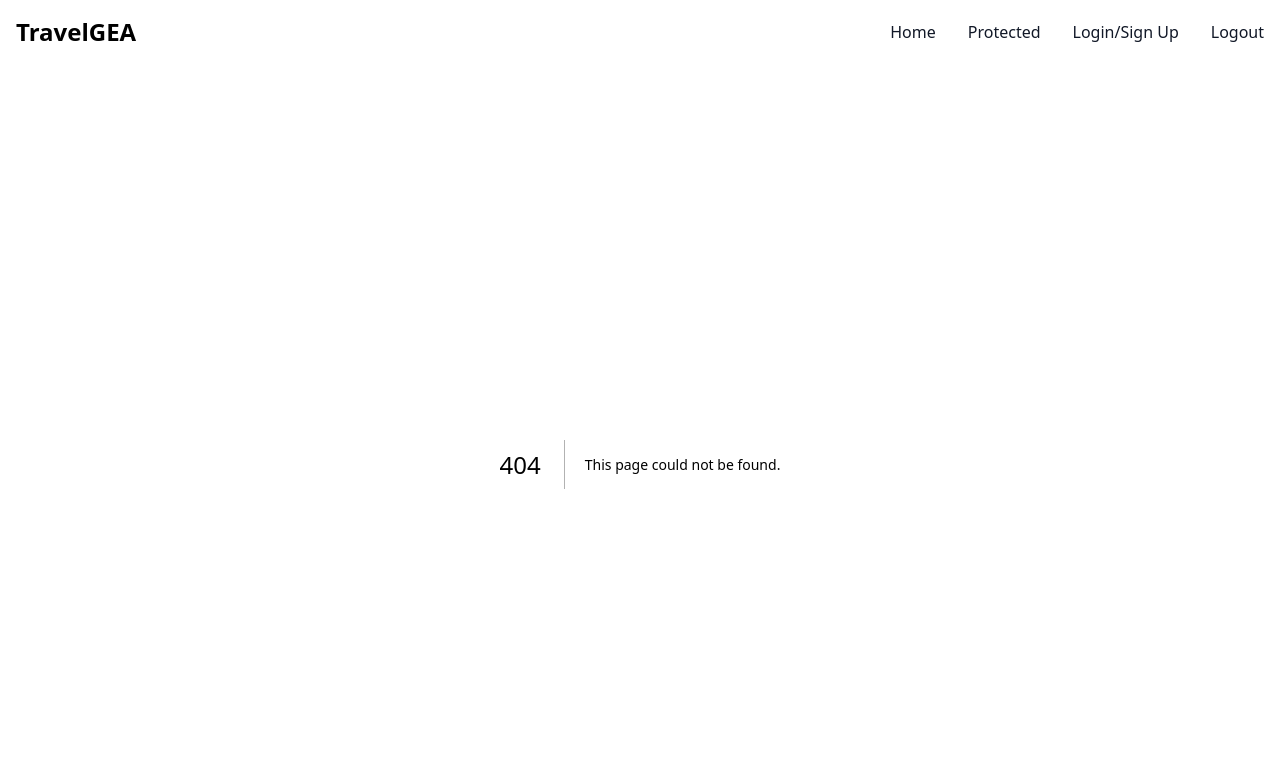
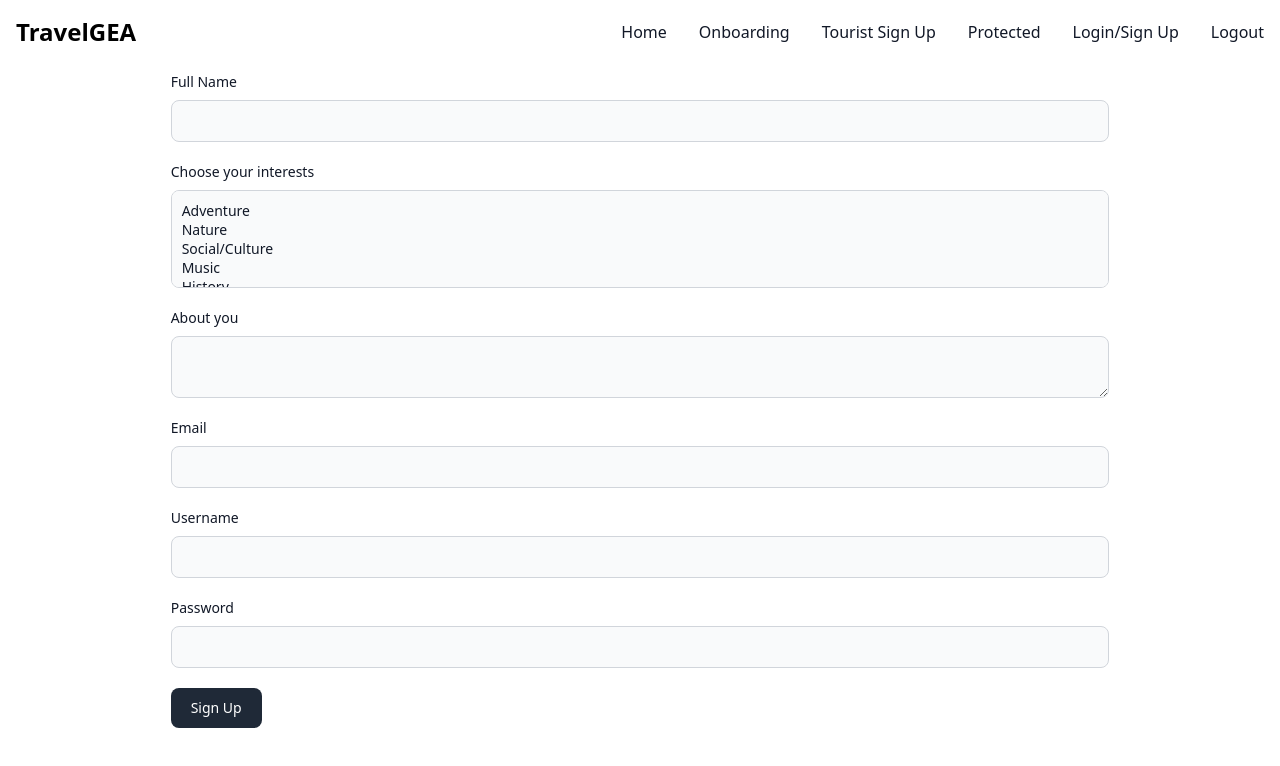
Before and after one commit to padamupreti/teampsp-codesprint-hackathon, a Next.js app in the folder travel-gea-frontend/: page /tourist-sign-up in a window 1280 px wide. Before the commit this address had no page. Shown: the top 766 px of the page. Built offline with nearby package versions, Linux system fonts and the light colour scheme.

Commit message:
Add initial onboarding and tourist sign up

```diff
--- a/travel-gea-frontend/src/components/Navbar.js
+++ b/travel-gea-frontend/src/components/Navbar.js
@@ -53,6 +53,22 @@ function Navbar() {
                         </li>
                         <li>
                             <Link
+                                href="/onboarding"
+                                className="block py-2 px-3 text-gray-900 rounded-sm hover:bg-gray-100 md:hover:bg-transparent md:border-0 md:hover:text-blue-700 md:p-0 dark:text-white md:dark:hover:text-blue-500 dark:hover:bg-gray-700 dark:hover:text-white md:dark:hover:bg-transparent"
+                            >
+                                Onboarding
+                            </Link>
+                        </li>
+                        <li>
+                            <Link
+                                href="/tourist-sign-up"
+                                className="block py-2 px-3 text-gray-900 rounded-sm hover:bg-gray-100 md:hover:bg-transparent md:border-0 md:hover:text-blue-700 md:p-0 dark:text-white md:dark:hover:text-blue-500 dark:hover:bg-gray-700 dark:hover:text-white md:dark:hover:bg-transparent"
+                            >
+                                Tourist Sign Up
+                            </Link>
+                        </li>
+                        <li>
+                            <Link
                                 href="/protected"
                                 className="block py-2 px-3 text-gray-900 rounded-sm hover:bg-gray-100 md:hover:bg-transparent md:border-0 md:hover:text-blue-700 md:p-0 dark:text-white md:dark:hover:text-blue-500 dark:hover:bg-gray-700 dark:hover:text-white md:dark:hover:bg-transparent"
                             >
--- /dev/null
+++ b/travel-gea-frontend/src/components/TouristSignUpForm.js
@@ -0,0 +1,108 @@
+function TouristSignUpForm({ handleSubmit }) {
+    return (
+        <form method="POST" className="mt-2" onSubmit={handleSubmit}>
+            <div className="mb-5">
+                <label
+                    htmlFor="signup-fullname"
+                    className="block mb-2 text-sm font-medium text-gray-900 dark:text-white"
+                >
+                    Full Name
+                </label>
+                <input
+                    type="text"
+                    name="name"
+                    id="signup-fullname"
+                    required
+                    className="bg-gray-50 border border-gray-300 text-gray-900 text-sm rounded-lg focus:ring-blue-500 focus:border-blue-500 block w-full p-2.5 dark:bg-gray-700 dark:border-gray-600 dark:placeholder-gray-400 dark:text-white dark:focus:ring-blue-500 dark:focus:border-blue-500"
+                />
+            </div>
+            <div className="mb-5">
+                <label
+                    htmlFor="signup-interests"
+                    className="block mb-2 text-sm font-medium text-gray-900 dark:text-white"
+                >
+                    Choose your interests
+                </label>
+                <select
+                    name="interests"
+                    id="signup-interests"
+                    multiple
+                    className="bg-gray-50 border border-gray-300 text-gray-900 text-sm rounded-lg focus:ring-blue-500 focus:border-blue-500 block w-full p-2.5 dark:bg-gray-700 dark:border-gray-600 dark:placeholder-gray-400 dark:text-white dark:focus:ring-blue-500 dark:focus:border-blue-500"
+                >
+                    <option value="adventure">Adventure</option>
+                    <option value="nature">Nature</option>
+                    <option value="social-cultural">Social/Culture</option>
+                    <option value="music">Music</option>
+                    <option value="history">History</option>
+                </select>
+            </div>
+            <div className="mb-5">
+                <label
+                    htmlFor="signup-description"
+                    className="block mb-2 text-sm font-medium text-gray-900 dark:text-white"
+                >
+                    About you
+                </label>
+                <textarea
+                    name="description"
+                    id="signup-description"
+                    required
+                    className="block p-2.5 w-full text-sm text-gray-900 bg-gray-50 rounded-lg border border-gray-300 focus:ring-blue-500 focus:border-blue-500 dark:bg-gray-700 dark:border-gray-600 dark:placeholder-gray-400 dark:text-white dark:focus:ring-blue-500 dark:focus:border-blue-500"
+                />
+            </div>
+            <div className="mb-5">
+                <label
+                    htmlFor="signup-email"
+                    className="block mb-2 text-sm font-medium text-gray-900 dark:text-white"
+                >
+                    Email
+                </label>
+                <input
+                    type="email"
+                    name="email"
+                    id="signup-email"
+                    required
+                    className="bg-gray-50 border border-gray-300 text-gray-900 text-sm rounded-lg focus:ring-blue-500 focus:border-blue-500 block w-full p-2.5 dark:bg-gray-700 dark:border-gray-600 dark:placeholder-gray-400 dark:text-white dark:focus:ring-blue-500 dark:focus:border-blue-500"
+                />
+            </div>
+            <div className="mb-5">
+                <label
+                    htmlFor="signup-username"
+                    className="block mb-2 text-sm font-medium text-gray-900 dark:text-white"
+                >
+                    Username
+                </label>
+                <input
+                    type="text"
+                    name="username"
+                    id="signup-username"
+                    required
+                    className="bg-gray-50 border border-gray-300 text-gray-900 text-sm rounded-lg focus:ring-blue-500 focus:border-blue-500 block w-full p-2.5 dark:bg-gray-700 dark:border-gray-600 dark:placeholder-gray-400 dark:text-white dark:focus:ring-blue-500 dark:focus:border-blue-500"
+                />
+            </div>
+            <div className="mb-5">
+                <label
+                    htmlFor="signup-password"
+                    className="block mb-2 text-sm font-medium text-gray-900 dark:text-white"
+                >
+                    Password
+                </label>
+                <input
+                    type="password"
+                    name="password"
+                    id="signup-password"
+                    required
+                    className="bg-gray-50 border border-gray-300 text-gray-900 text-sm rounded-lg focus:ring-blue-500 focus:border-blue-500 block w-full p-2.5 dark:bg-gray-700 dark:border-gray-600 dark:placeholder-gray-400 dark:text-white dark:focus:ring-blue-500 dark:focus:border-blue-500"
+                />
+            </div>
+            <button
+                type="submit"
+                className="cursor-pointer text-white bg-gray-800 hover:bg-gray-900 focus:outline-none focus:ring-4 focus:ring-gray-300 font-medium rounded-lg text-sm px-5 py-2.5 me-2 mb-2 dark:bg-gray-800 dark:hover:bg-gray-700 dark:focus:ring-gray-700 dark:border-gray-700"
+            >
+                Sign Up
+            </button>
+        </form>
+    )
+}
+
+export default TouristSignUpForm
--- /dev/null
+++ b/travel-gea-frontend/src/pages/onboarding.js
@@ -0,0 +1,35 @@
+import Link from "next/link"
+
+function Onboarding() {
+    return (
+        <div className="grid place-items-center h-screen">
+            <div className="-translate-y-1/2">
+                <div className="font-bold text-5xl text-center mb-8">
+                    You are a
+                </div>
+                <div className="flex gap-2">
+                    <Link
+                        href={"/tourist-sign-up"}
+                        className="text-white bg-gray-800 hover:bg-gray-900 focus:outline-none focus:ring-4 focus:ring-gray-300 font-medium rounded-lg text-sm px-5 py-2.5 me-2 mb-2 dark:bg-gray-800 dark:hover:bg-gray-700 dark:focus:ring-gray-700 dark:border-gray-700"
+                    >
+                        Tourist
+                    </Link>
+                    <Link
+                        href={"#"}
+                        className="text-white bg-gray-800 hover:bg-gray-900 focus:outline-none focus:ring-4 focus:ring-gray-300 font-medium rounded-lg text-sm px-5 py-2.5 me-2 mb-2 dark:bg-gray-800 dark:hover:bg-gray-700 dark:focus:ring-gray-700 dark:border-gray-700"
+                    >
+                        Guide
+                    </Link>
+                    <Link
+                        href={"#"}
+                        className="text-white bg-gray-800 hover:bg-gray-900 focus:outline-none focus:ring-4 focus:ring-gray-300 font-medium rounded-lg text-sm px-5 py-2.5 me-2 mb-2 dark:bg-gray-800 dark:hover:bg-gray-700 dark:focus:ring-gray-700 dark:border-gray-700"
+                    >
+                        Partner Organization
+                    </Link>
+                </div>
+            </div>
+        </div>
+    )
+}
+
+export default Onboarding
--- /dev/null
+++ b/travel-gea-frontend/src/pages/tourist-sign-up.js
@@ -0,0 +1,11 @@
+import TouristSignUpForm from "@/components/TouristSignUpForm"
+
+function TouristSignUp() {
+    return (
+        <div className="w-8/10 mx-auto">
+            <TouristSignUpForm />
+        </div>
+    )
+}
+
+export default TouristSignUp
```
